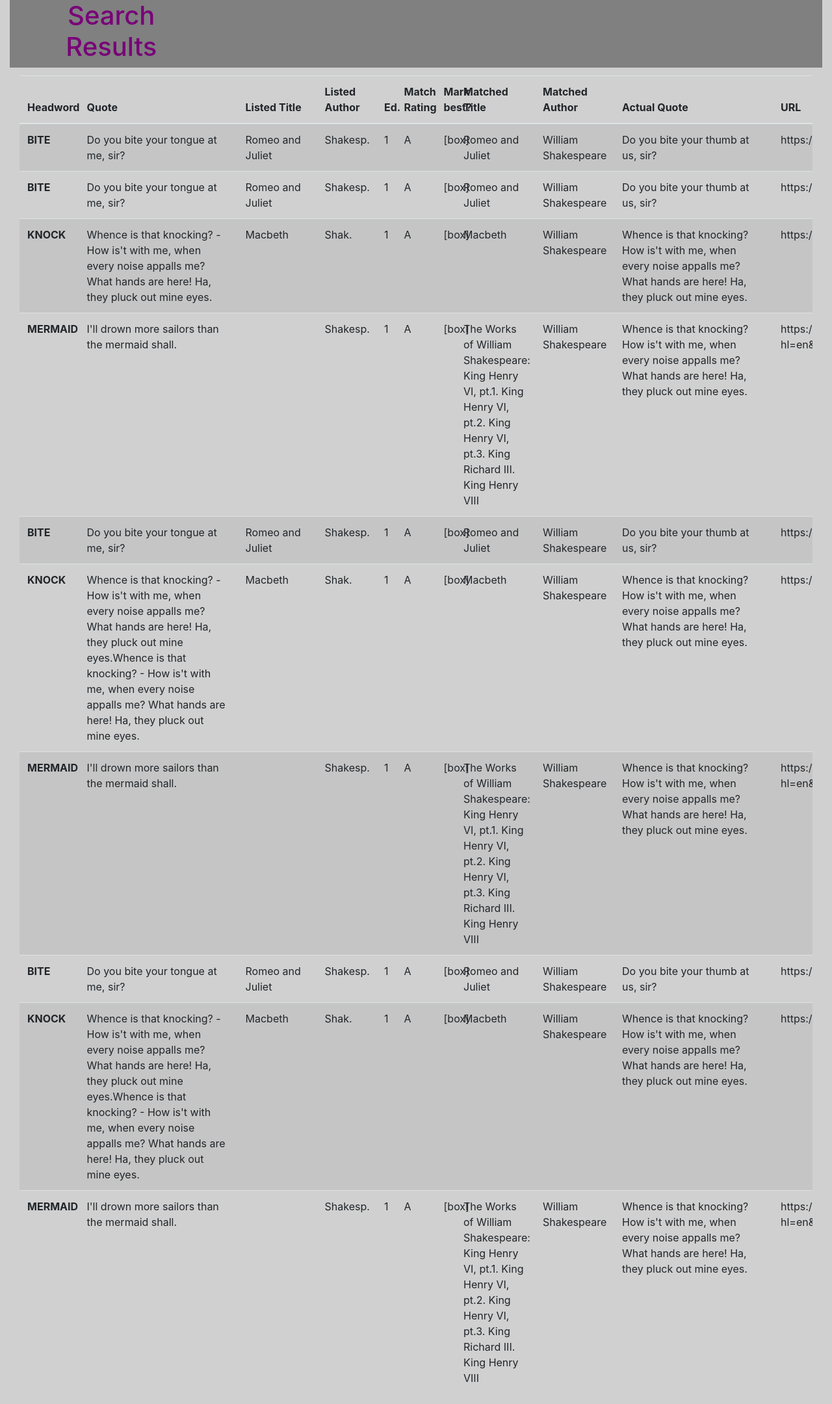
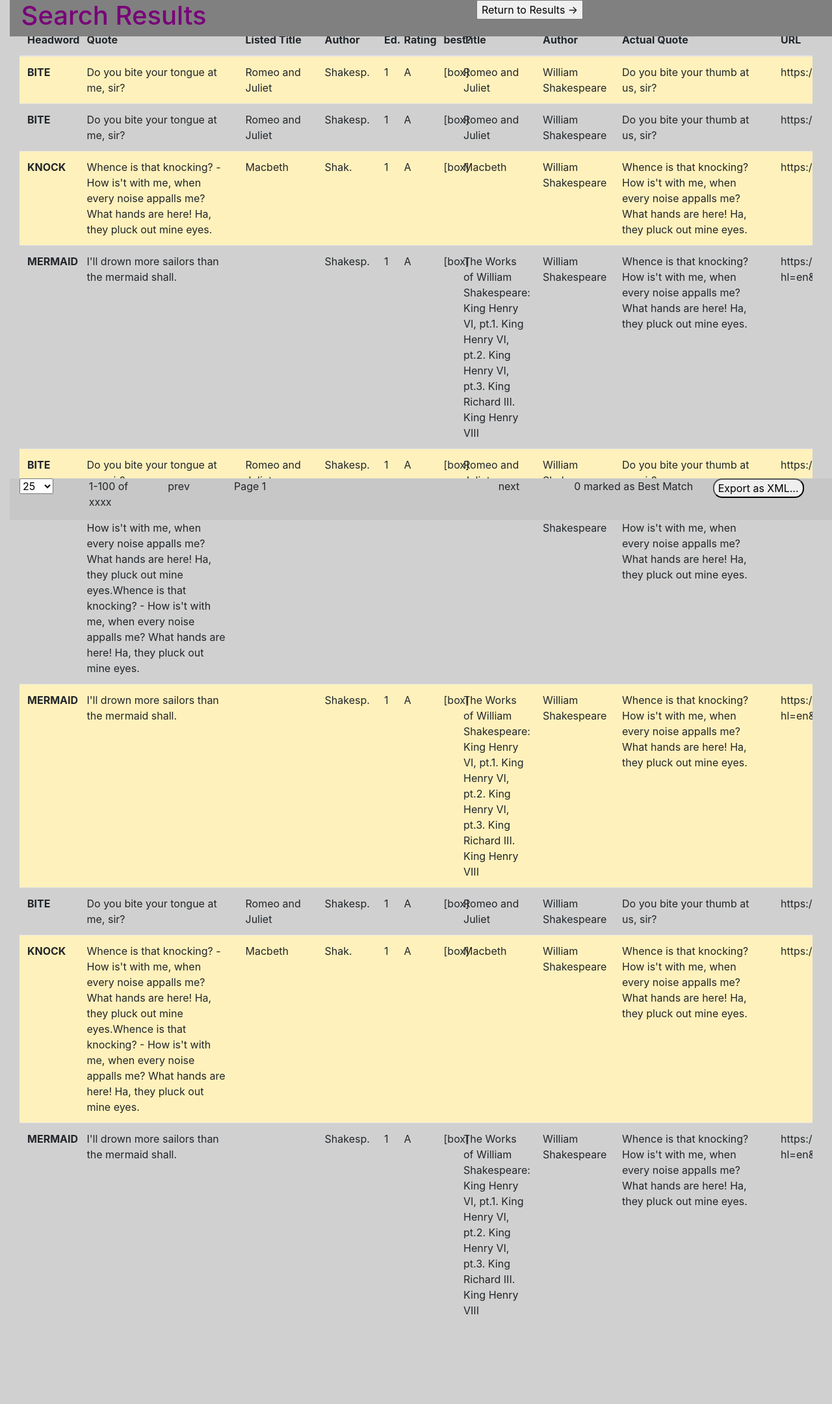
Before and after one commit to CHDRucf/SJD-Quotes-Processor, a PHP site: page /results.html in a window 1280 px wide. Shown: the whole page at 65% size. After the commit the page ends 2022 px from the top, so only its background shows below. Run offline with PHP 8.4, Linux system fonts and the light colour scheme; some libraries are stand-ins or nearby versions.

Commit message:
index, style, format updates

```diff
--- a/frontend/css/main.css
+++ b/frontend/css/main.css
@@ -9,6 +9,32 @@
 
 .table {
     table-layout: fixed;
+}
+
+.table-striped tbody tr:nth-of-type(odd) {
+  background-color: rgba(255,241,188,255);
+}
+
+.table-hover tbody tr:hover:nth-of-type(odd) td, .table-hover tbody tr:hover:nth-of-type(odd) th {
+  background-color: rgba(255,235,163,1);
+}
+
+.affix-bottom {
+  bottom: 0px;
+  position: fixed;
+}
+
+.affix-top {
+  top: 0px;
+  position: fixed;
+}
+
+#exportAsXML {
+  border-radius: 14px;
+}
+
+#navBarContainer {
+  background: rgb(199,199,199);
 }
 
 #floatingBar {
--- a/frontend/results.html
+++ b/frontend/results.html
@@ -26,7 +26,7 @@
     <div class="container-fluid">
       <!-- Floating Title Bar -->
       <!-- TODO: "Source Match Search Results", search category, search term, return button -->
-      <div id="floatingBar" class = "container-fluid">
+      <div id="floatingBar" class="container-fluid affix-top">
         <div id="floatingBarRow" class="row">
           <div id="floatingBarComponent" name="floatingTitle" class="col-md-3">
             <h1>Search Results</h1>
@@ -35,7 +35,7 @@
 
           </div>
           <div id="floatingBarComponent" name="floatingReturn" class="col-md-3">
-
+            <input type="button" id="returnToResults" name="returnButton" value="Return to Results ->">
           </div>
         </div>
       </div>
@@ -51,6 +51,45 @@
         </div>
       </div>
 
+      <!-- Nav Bar Container -->
+      <div id="navBarContainer" class="container-fluid affix-bottom">
+        <div class="row">
+          <div class="col-md-1">
+            <select name="resultsPerPage" id="resultsPerPageDropdown">
+              <option value="25">25</option>
+              <option value="50">50</option>
+              <option value="100">100</option>
+              <option value="200">200</option>
+            </select>
+          </div>
+          <div id="resultsCount" class="col-md-1">
+            <p>1-100 of xxxx</p>
+          </div>
+          <!-- Navigation buttons -->
+          <div class="col-md-6">
+            <div class="container-fluid">
+              <div class="row">
+                <div class="col-md-2">
+                  <p>prev</p>
+                </div>
+                <div class="col-md-8">
+                  Page 1
+                </div>
+                <div class="col-md-2">
+                  <p>next</p>
+                </div>
+              </div>
+            </div>
+          </div>
+          <div class="col-md-2">
+            <p>0 marked as Best Match</p>
+          </div>
+          <div class="col-md-2">
+            <input type="button" id="exportAsXML" name="exportButton" value="Export as XML...">
+          </div>
+        </div>
+      </div>
+
     </div>
 
   <script src="js/scripts.js"></script>
```
Also changed, not shown: frontend/index.html (+30 -27 lines).
